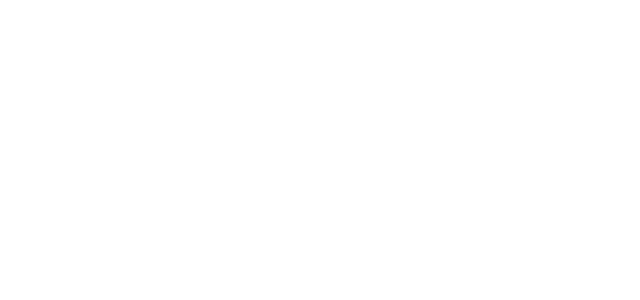
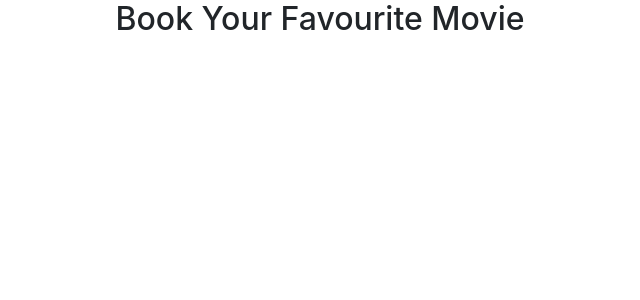
Before and after one commit to KhairuzzamanHridoy97/mk-movie-theater, a React (Create React App) app: page /movies in a window 1280 px wide. Shown: the top 300 px of the page, without its empty margins (320-960 px from the left). Built offline with nearby package versions, Linux system fonts and the light colour scheme.

Commit message:
added movies in pages

```diff
--- a/src/App.js
+++ b/src/App.js
@@ -4,6 +4,7 @@
 import { Switch } from 'react-router-dom';
 import { Route } from 'react-router-dom';
 import Home from './Pages/Home/Home/Home';
+import Movies from './Pages/Movies/Movies/Movies';
 
 function App() {
   return (
@@ -16,6 +17,9 @@
           <Route  path='/home'>
             <Home></Home>
           </Route>
+          <Route path='/movies'>
+            <Movies></Movies>
+          </Route>
         </Switch>
       </Routes>
     </div>
--- a/src/Pages/Home/OurMovies/OurMovie/OurMovie.js
+++ b/src/Pages/Home/OurMovies/OurMovie/OurMovie.js
@@ -7,7 +7,6 @@
     return (
         <>
         <Grid item xs={4} sm={4} md={4}>
-
               <Card sx={{ maxWidth: 345 }}>
       <CardMedia
         component="img"
--- /dev/null
+++ b/src/Pages/Movies/Movies/Movies.js
@@ -0,0 +1,11 @@
+import React from 'react';
+
+const Movies = () => {
+    return (
+        <div>
+            <h2>Book Your Favourite Movie</h2>
+        </div>
+    );
+};
+
+export default Movies;
--- a/src/Pages/Shared/Navigation/Navigation.js
+++ b/src/Pages/Shared/Navigation/Navigation.js
@@ -11,8 +11,8 @@
                     <Navbar.Toggle aria-controls="basic-navbar-nav" />
                     <Navbar.Collapse id="basic-navbar-nav">
                     <Nav className="me-auto">
-                        <Nav.Link as={Link} to='/home' >Home</Nav.Link>
-                        {/* <Nav.Link as={Link} to='/cars' >Cars</Nav.Link>                        */}
+                        <Nav.Link as={Link} to='/home'>Home</Nav.Link>
+                        <Nav.Link as={Link} to='/movies'>Movies</Nav.Link>
                     </Nav>
                     </Navbar.Collapse>
                 </Container>
```
